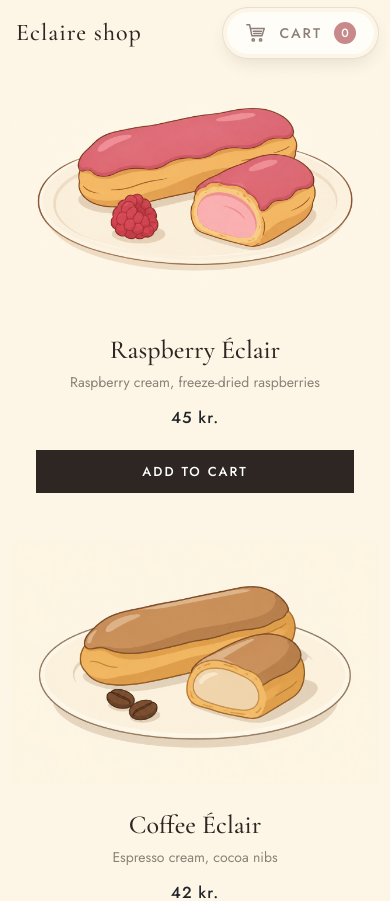
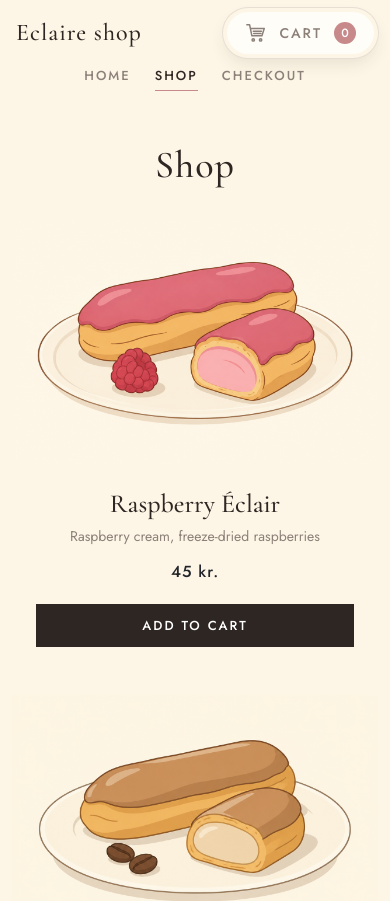
Before and after one commit to katerynamois/redux-cake-cart, a React (Vite) app: page /shop in a window 390 px wide. Shown: the top 901 px of the page. Built offline with nearby package versions, Linux system fonts and the light colour scheme.

Commit message:
Add React Router with Home, Shop, Cart and Checkout pages

```diff
--- a/package.json
+++ b/package.json
@@ -13,6 +13,7 @@
     "react": "^19.3.0",
     "react-dom": "^19.3.0",
     "react-redux": "^9.3.0",
+    "react-router-dom": "^7.18.4",
     "redux": "^5.0.1",
     "web-vitals": "^2.1.4"
   },
--- a/src/App.jsx
+++ b/src/App.jsx
@@ -1,16 +1,21 @@
-import React from 'react';
-import CakeList from './componets/CakeList';
-import Navbar from './componets/Navbar';
+import { Routes, Route } from 'react-router-dom';
+import Layout from './components/Layout';
+import Home from './pages/Home';
+import Shop from './pages/Shop';
+import Checkout from './pages/Checkout';
+import Cart from './components/Cart';
 import './app.css';
 
 function App() {
   return (
-    <div className="App">
-      <Navbar />
-      <div className="container">
-        <CakeList />
-      </div>
-    </div>
+    <Routes>
+      <Route element={<Layout />}>
+        <Route path="/" element={<Home />} />
+        <Route path="/shop" element={<Shop />} />
+        <Route path="/cart" element={<Cart />} />
+        <Route path="/checkout" element={<Checkout />} />
+      </Route>
+    </Routes>
   );
 }
 
--- a/src/app.css
+++ b/src/app.css
@@ -67,6 +67,37 @@ h2 {
   margin: 15px;
 }
 
+.logo a {
+  color: inherit;
+  text-decoration: none;
+}
+
+.nav-links {
+  display: flex;
+  gap: 32px;
+}
+
+.nav-links a {
+  color: var(--muted);
+  text-decoration: none;
+  font-size: 13px;
+  font-weight: 500;
+  letter-spacing: 2px;
+  text-transform: uppercase;
+  padding-bottom: 4px;
+  border-bottom: 1px solid transparent;
+  transition: color 0.3s ease, border-color 0.3s ease;
+}
+
+.nav-links a:hover {
+  color: var(--ink);
+}
+
+.nav-links a.active {
+  color: var(--ink);
+  border-bottom-color: var(--rose);
+}
+
 .cart-button {
   display: inline-flex;
   align-items: center;
@@ -81,6 +112,7 @@ h2 {
   font-weight: 500;
   letter-spacing: 3px;
   text-transform: uppercase;
+  text-decoration: none;
   cursor: pointer;
   /* inner ring, outer ring, soft drop shadow */
   box-shadow:
@@ -120,21 +152,6 @@ h2 {
   font-size: 12px;
   font-weight: 500;
   letter-spacing: 0;
-}
-
-.cart-wrapper {
-  position: relative;
-}
-
-.cart-dropdown {
-  position: absolute;
-  top: calc(100% + 16px);
-  right: 0;
-  width: 90vw;
-  max-width: 380px;
-  max-height: 70vh;
-  overflow-y: auto;
-  box-shadow: 0 16px 40px rgba(46, 38, 34, 0.16);
 }
 
 /* Product cards */
@@ -208,6 +225,8 @@ h2 {
 .cart {
   background: #fffdf8;
   border: 1px solid var(--line) !important;
+  max-width: 640px;
+  margin: 48px auto;
 }
 
 .cart:hover {
@@ -320,6 +339,15 @@ h2 {
 
   .navbar-shop {
     padding: 12px 16px;
+    flex-wrap: wrap;
+    row-gap: 12px;
+  }
+
+  .nav-links {
+    order: 3;
+    width: 100%;
+    justify-content: center;
+    gap: 24px;
   }
 
   .logo {
@@ -331,8 +359,4 @@ h2 {
     padding: 10px 18px;
     letter-spacing: 2px;
   }
-
-  .cart-dropdown {
-    width: calc(100vw - 32px);
-  }
 }
--- /dev/null
+++ b/src/components/Layout.jsx
@@ -0,0 +1,16 @@
+import { Outlet } from "react-router-dom";
+import Navbar from './Navbar';
+
+const Layout = () => {
+    return(
+        <div className="App">
+            <Navbar />
+            <main className="container">
+                <Outlet />
+            </main>
+        </div>
+    );
+
+};
+
+export default Layout;
--- a/src/componets/Navbar.jsx
+++ b/src/components/Navbar.jsx
@@ -1,16 +1,20 @@
-import React, { useState } from "react";
 import { useSelector } from "react-redux";
-import Cart from "./Cart";
+import { Link, NavLink } from "react-router-dom";
 
 const Navbar = () => {
-    const [isOpen, setIsOpen] = useState(false);
     const totalItems = useSelector(state => state.cart.totalItems);
 
     return (
         <nav className="navbar-shop">
-         <h1 className="logo">Eclaire shop</h1>
-        <div className="cart-wrapper">
-            <button className="cart-button" onClick={() => setIsOpen(!isOpen)}>
+            <h1 className="logo"><Link to="/">Eclaire shop</Link></h1>
+
+            <div className="nav-links">
+                <NavLink to="/" end>Home</NavLink>
+                <NavLink to="/shop">Shop</NavLink>
+                <NavLink to="/checkout">Checkout</NavLink>
+            </div>
+
+            <NavLink to="/cart" className="cart-button">
                 <svg className="cart-icon" viewBox="0 0 24 24" aria-hidden="true">
                     <path d="M2 3h3l2.5 12h11L21 7H6.2" />
                     <path d="M9 10h9M9.5 12.5h8" />
@@ -19,14 +23,7 @@ const Navbar = () => {
                 </svg>
                 <span>Cart</span>
                 <span className="cart-count">{totalItems}</span>
-            </button>
-
-            {isOpen && (
-                <div className="cart-dropdown">
-                <Cart />
-                </div>
-            )}
-        </div>
+            </NavLink>
         </nav>
     );
 };
--- a/src/main.jsx
+++ b/src/main.jsx
@@ -4,13 +4,16 @@ import 'bootstrap/dist/css/bootstrap.min.css';
 import App from './App';
 import { Provider } from 'react-redux';
 import store from './redux/store';
+import { BrowserRouter } from 'react-router-dom';
 
 
 const root = ReactDOM.createRoot(document.getElementById('root'));
 root.render(
   <React.StrictMode>
     <Provider store={store}>
+     <BrowserRouter>
      <App />
+     </BrowserRouter>
     </Provider>
   </React.StrictMode>
 );
--- /dev/null
+++ b/src/pages/Checkout.jsx
@@ -0,0 +1,5 @@
+const Checkout = () => {
+  return <h1>Checkout</h1>;
+};
+
+export default Checkout;
--- /dev/null
+++ b/src/pages/Home.jsx
@@ -0,0 +1,7 @@
+
+const Home = () => {
+    return <h1>Welcome to Eclaire shop</h1>;
+};
+
+
+export default Home;
--- /dev/null
+++ b/src/pages/Shop.jsx
@@ -0,0 +1,12 @@
+import CakeList from '../components/CakeList';
+
+const Shop = () => {
+    return (
+        <>
+            <h1>Shop</h1>
+            <CakeList />
+        </>
+    );
+};
+
+export default Shop;
```
Also changed, not shown: src/components/CakeList.jsx (renamed from src/componets/CakeList.jsx), src/components/Cart.jsx (renamed from src/componets/Cart.jsx), 1 other file (tests, documents, lock files or other folders).
